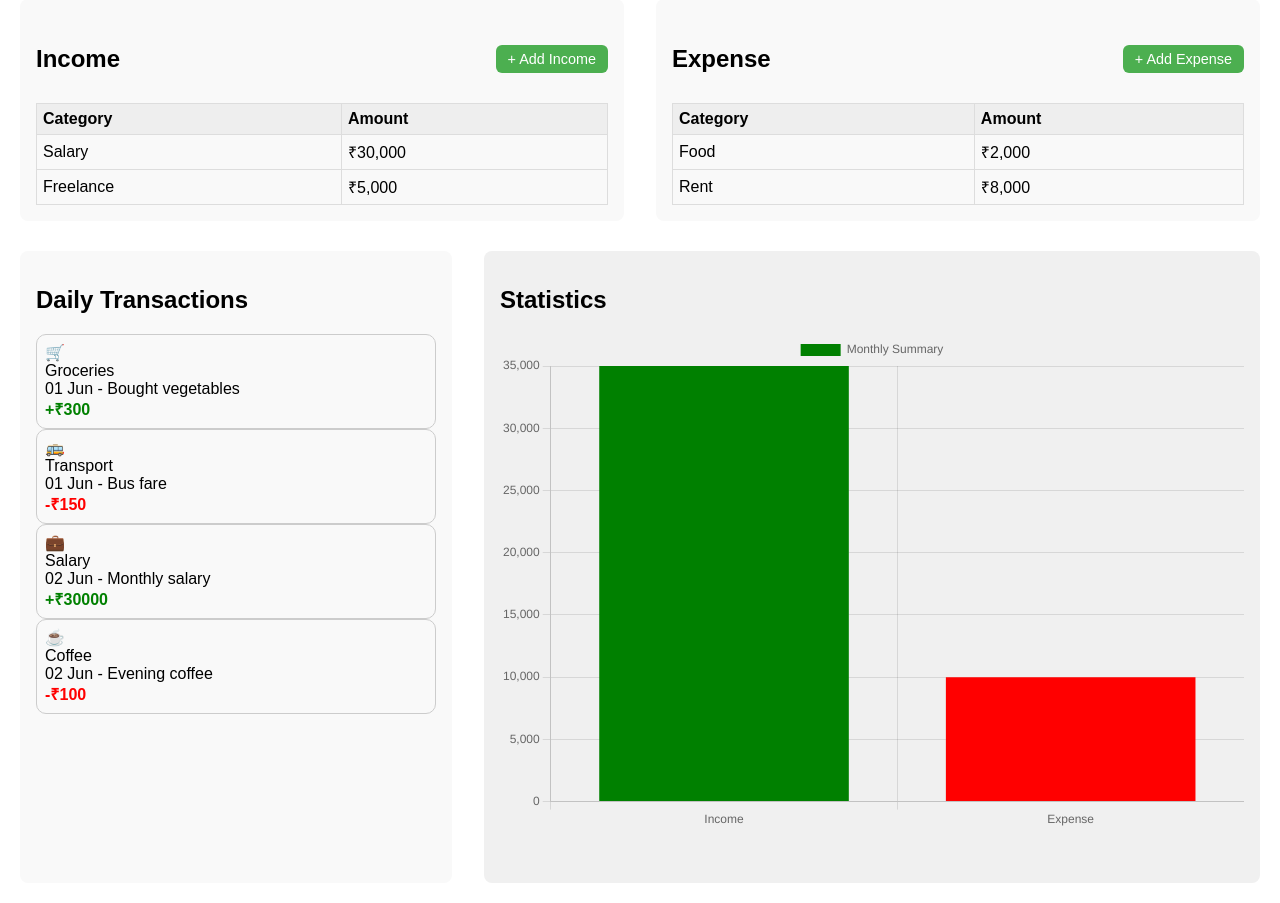
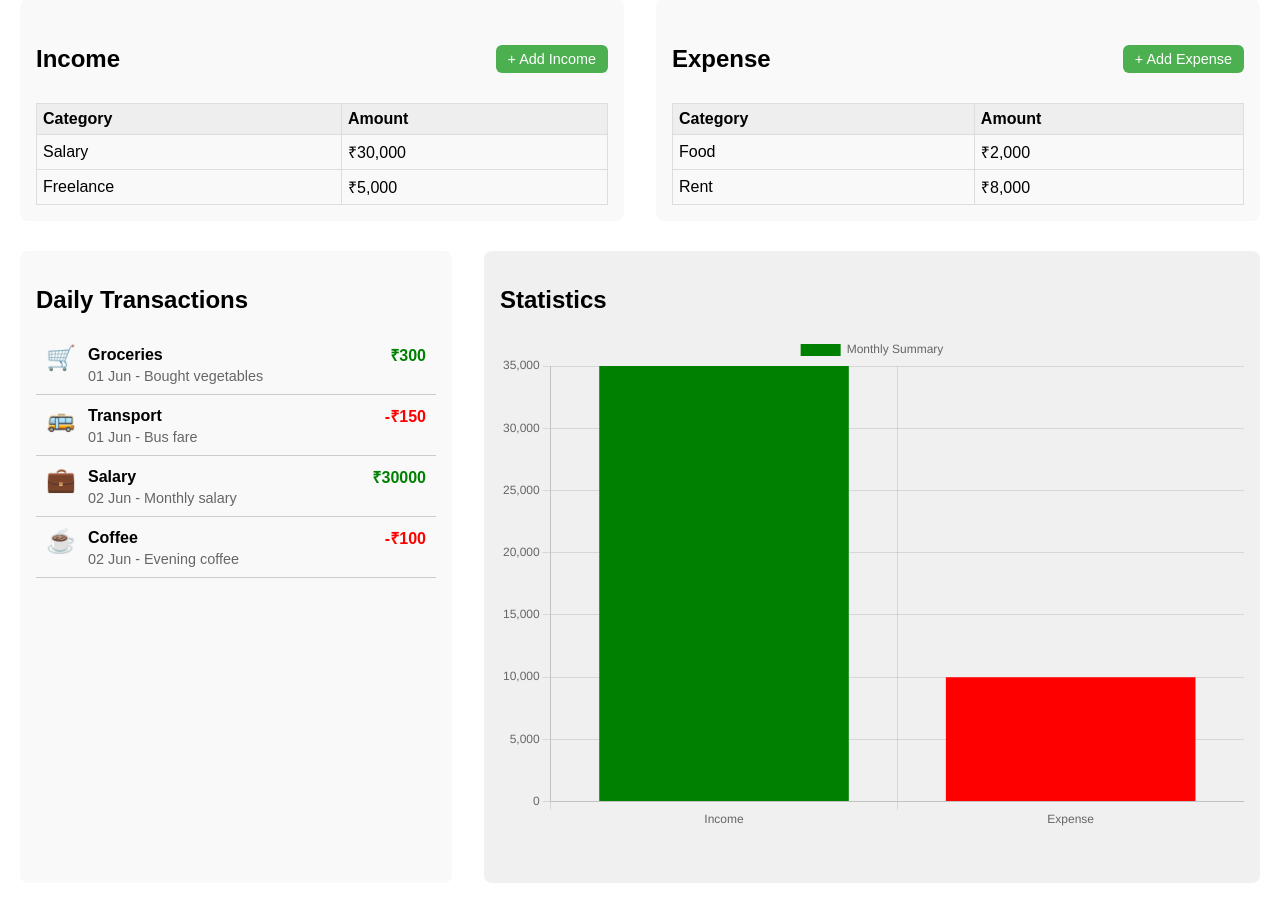
Before and after one commit to ibnu-umer/money-tracker, a Django app: page / in a window 1280 px wide. Shown: the part 280-1183 px from the top of the page. Run offline with Django 5.2, Linux system fonts and the light colour scheme.

Commit message:
Style: Improve transaction record layout with icon, category, note, and amount
- Structured each record item with icon on the left
- Aligned category and amount in a row
- Placed note below category
- Applied color to income (green) and expense (red) amounts
- Used Flexbox for clean horizontal alignment

```diff
--- a/tracker/static/tracker/style.css
+++ b/tracker/static/tracker/style.css
@@ -62,6 +62,7 @@ th {
     min-height: 600px;
     max-height: 600px;
     max-width: 400px;
+    min-width: 300px;
     overflow-y: auto;
     background: #f9f9f9;
     border-radius: 8px;
@@ -69,13 +70,51 @@ th {
 }
 
 .record-item {
-    padding: 0.5rem;
-    border: 1px solid #ccc;
-    border-radius: 10px;
+    display: flex;
+    align-items: flex-start;
+    padding: 10px;
+    border-bottom: 1px solid #ccc;
 }
 
-.amount.income { color: green; font-weight: bold; }
-.amount.expense { color: red; font-weight: bold; }
+.record-icon {
+    font-size: 24px;
+    margin-right: 12px;
+    width: 30px;
+    text-align: center;
+}
+
+.record-info {
+    flex: 1;
+}
+
+.record-top {
+    display: flex;
+    justify-content: space-between;
+    align-items: center;
+}
+
+.category {
+    font-weight: bold;
+}
+
+.note {
+    font-size: 0.9em;
+    color: #666;
+    margin-top: 2px;
+}
+
+.amount {
+    font-weight: bold;
+}
+
+.amount.income {
+    color: green;
+}
+
+.amount.expense {
+    color: red;
+}
+
 
 .graph {
     flex: 1;
--- a/tracker/templates/tracker/home.html
+++ b/tracker/templates/tracker/home.html
@@ -49,6 +49,8 @@
         </div>
     </div>
 
+
+
     <!-- Records and Graph -->
     <div class="bottom-section">
         <div class="records">
@@ -58,11 +60,13 @@
             <div class="record-item">
                 <span class="record-icon">{{ tx.icon }}</span>
                 <div class="record-info">
-                    <div class="category">{{ tx.category }}</div>
+                    <div class="record-top">
+                        <div class="category">{{ tx.category }}</div>
+                        <div class="amount {% if tx.type == 'income' %}income{% else %}expense{% endif %}">
+                            {% if tx.type == 'expense' %}-{% endif %}₹{{ tx.amount }}
+                        </div>
+                    </div>
                     <div class="note">{{ tx.note }}</div>
-                </div>
-                    <div class="amount {% if tx.type == 'income' %}income{% else %}expense{% endif %}">
-                    {% if tx.type == 'income' %}+{% else %}-{% endif %}₹{{ tx.amount }}
                 </div>
             </div>
             {% endfor %}
```
